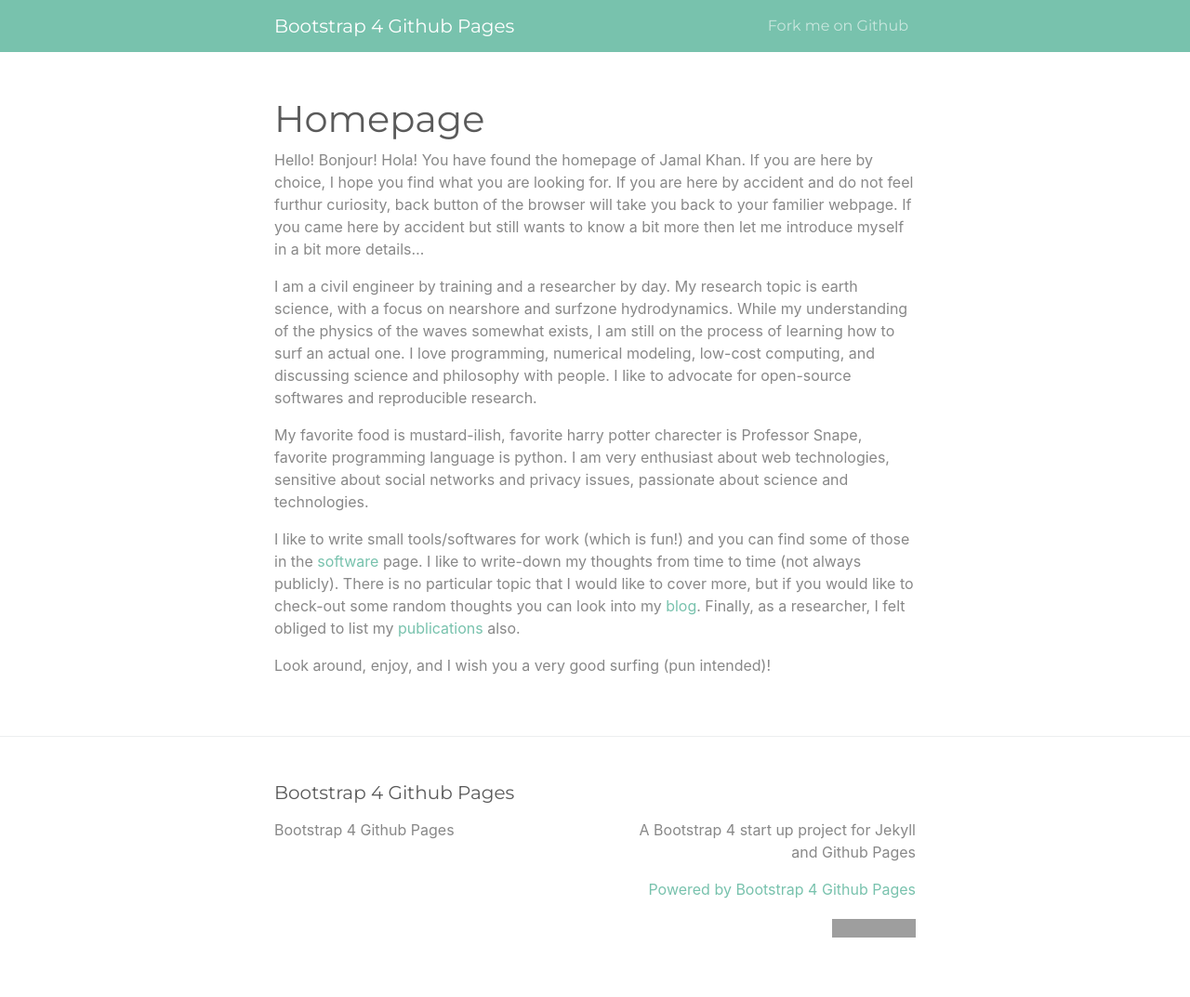
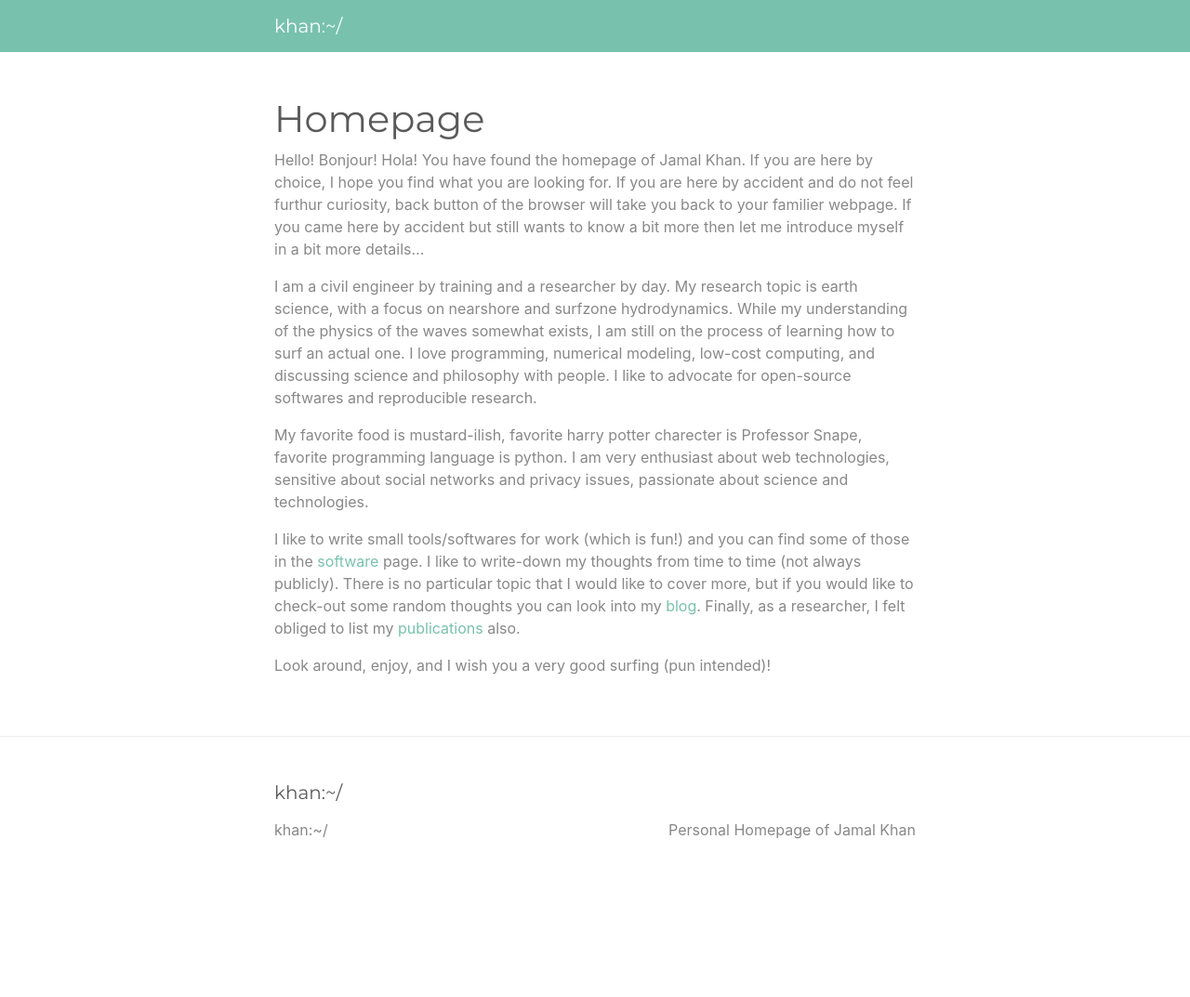
Before and after one commit to jamal919/jamal919.github.io, a Jekyll site: the page built from index.md, in a window 1280 px wide. Shown: the whole page at 93% size. Built offline with Jekyll 4.4.1, drawn with Linux system fonts in a browser that asks for light colours; after the commit the page ends 969 px from its top, so only the background shows below that; grey boxes are pictures that could not be loaded.

Commit message:
:sparkles: Updates info

```diff
--- a/_config.yml
+++ b/_config.yml
@@ -13,16 +13,15 @@
 # you will see them accessed via {{ site.title }}, {{ site.email }}, and so on.
 # You can create any custom variable you would like, and they will be accessible
 # in the templates via {{ site.myvariable }}.
-title: Bootstrap 4 Github Pages
+title: khan:~/
 email: ""
-description: >- # this means to ignore newlines until "baseurl:"
-  A Bootstrap 4 start up project for Jekyll and Github Pages
-#baseurl: "" # the subpath of your site, e.g. /blog
-#url: "" # the base hostname & protocol for your site, e.g. http://example.com
-#twitter_username: jekyllrb
-#github_username:  jekyll
+description: Personal Homepage of Jamal Khan
+#baseurl:
+#url:
+twitter_username: jamal919
+github_username: jamal919
 
-repository: "nicolas-van/bootstrap-4-github-pages"
+#repository: "nicolas-van/bootstrap-4-github-pages"
 
 # Build settings
 plugins:
--- a/_includes/footer.html
+++ b/_includes/footer.html
@@ -28,13 +28,6 @@
 
       <div class="col-sm text-right">
         <p>{{- site.description | escape -}}</p>
-
-        <p>
-          <a href="https://nicolas-van.github.io/bootstrap-4-github-pages/">Powered by Bootstrap 4 Github Pages</a>
-        </p>
-        <p>
-          <a href="https://github.com/nicolas-van/bootstrap-4-github-pages"><img alt="GitHub Repo stars" src="https://img.shields.io/github/stars/nicolas-van/bootstrap-4-github-pages?style=social"></a>
-        <p>
       </div>
 
     </div>
--- a/_includes/header.html
+++ b/_includes/header.html
@@ -17,9 +17,6 @@
           </li>
           {%- endif -%}
         {% endfor -%}
-        <li class="nav-item">
-          <a class="nav-link" href="{{ site.github.repository_url }}">Fork me on Github</a>
-        </li>
       </ul>
     </div>
   </div>
```
